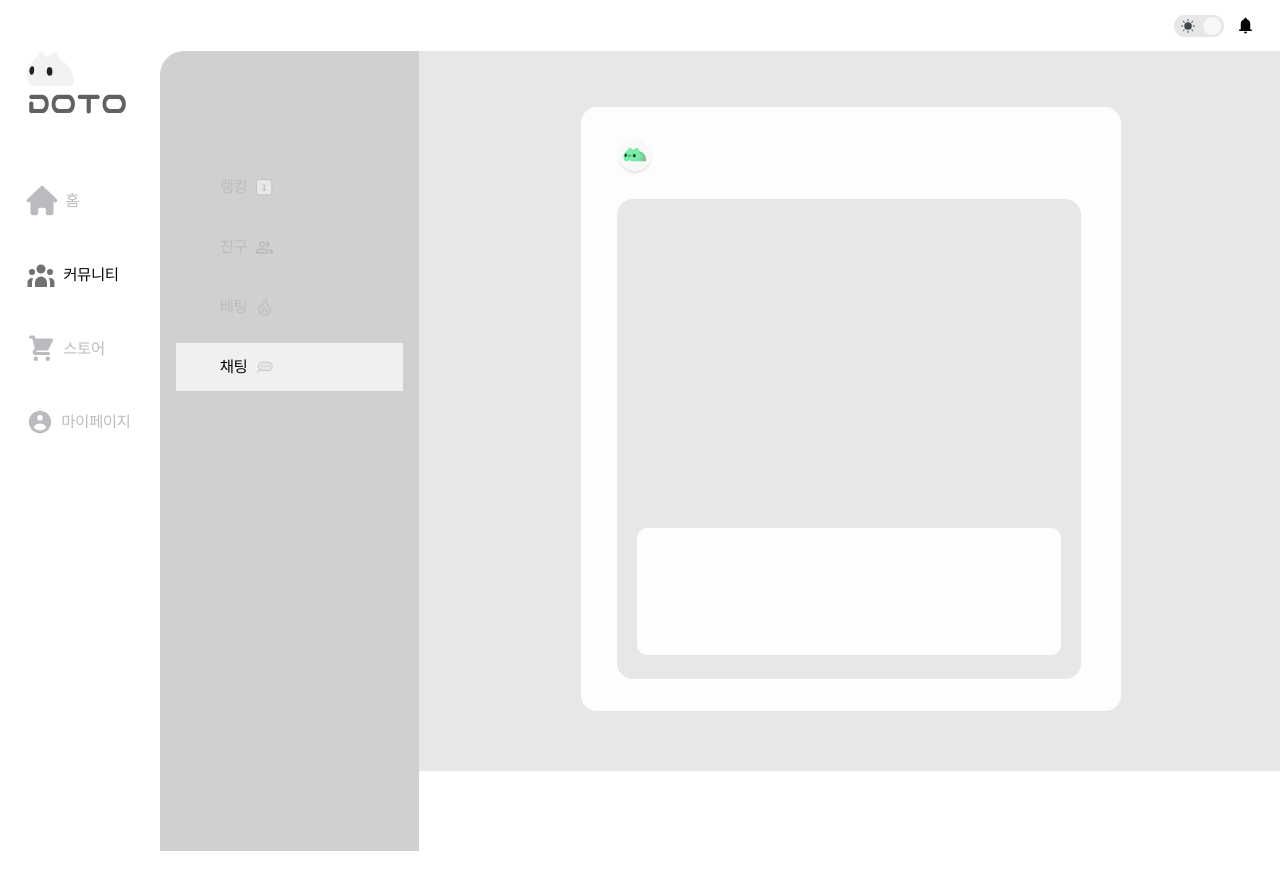
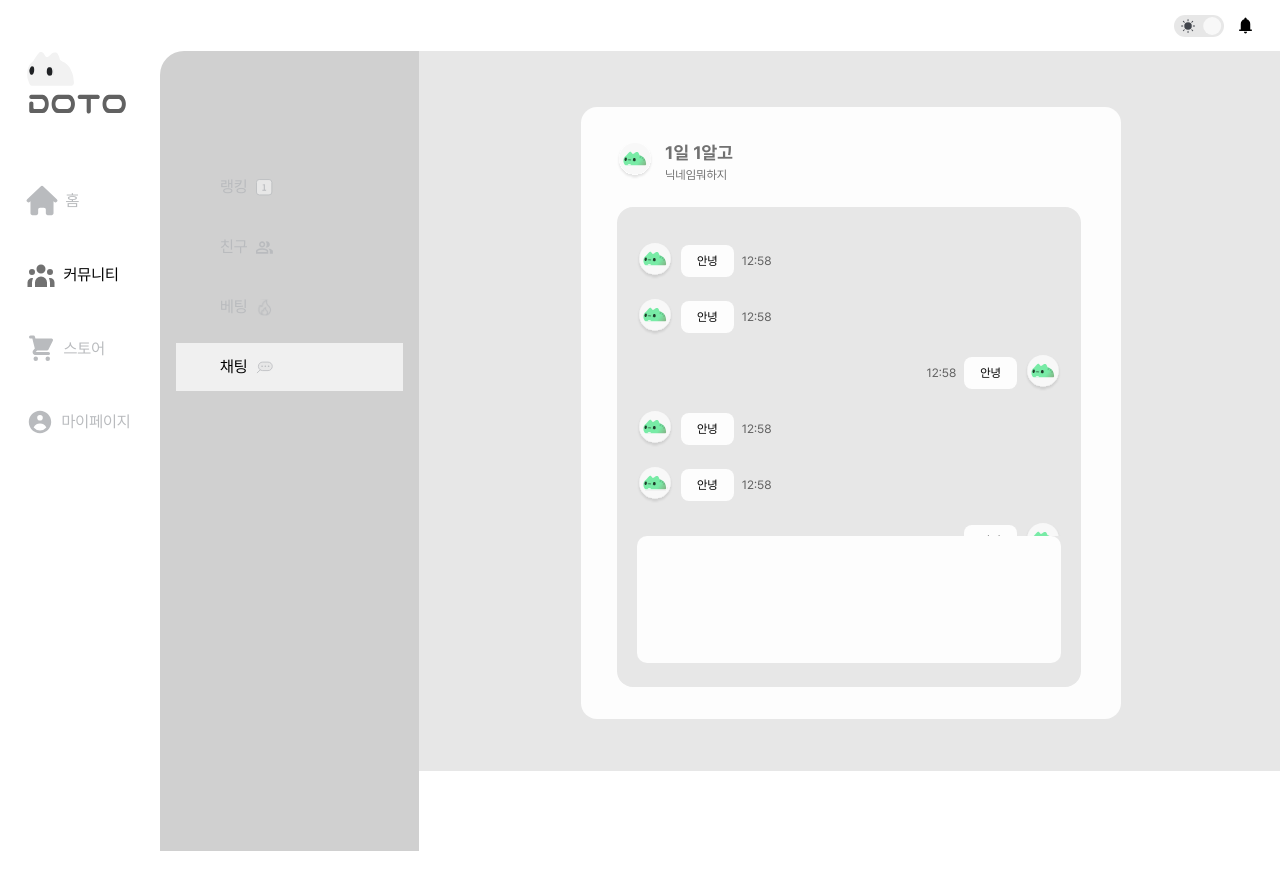
Before and after one commit to Do-it-Together-DoTo/DoTo_Front, a React (Vite) app: page /community/chatting/1 in a window 1280 px wide. Shown: the top 890 px of the page. Built offline with nearby package versions, Linux system fonts and the light colour scheme.

Commit message:
Fix: useEffect구문 warning수정

```diff
--- a/src/pages/community/ChattingRoomPage.tsx
+++ b/src/pages/community/ChattingRoomPage.tsx
@@ -13,10 +13,10 @@ const ChattingRoomPage = () => {
   const { roomId } = useParams();
   const [room, setRoom] = useState<IChatting>();
   const [messages, setMessages] = useState<IChattingMessage[]>([]);
-  // useEffect(() => {
-  //   setRoom(CHATTING_ROOM_LIST.find((room) => room.roomId === roomId));
-  //   setMessages(CHATTING_MESSAGE_LIST);
-  // }, []);
+  useEffect(() => {
+    setRoom(CHATTING_ROOM_LIST.find((room) => room.roomId === roomId));
+    setMessages(CHATTING_MESSAGE_LIST);
+  }, [roomId]);
 
   return (
     <main className="w-[54rem] h-[45rem] flex  flex-col gap-6 bg-Light_Layout-100 dark:bg-Dark_Layout-300 items-center py-14">
```
Also changed, not shown: 1 other file (tests, documents, lock files or other folders).
